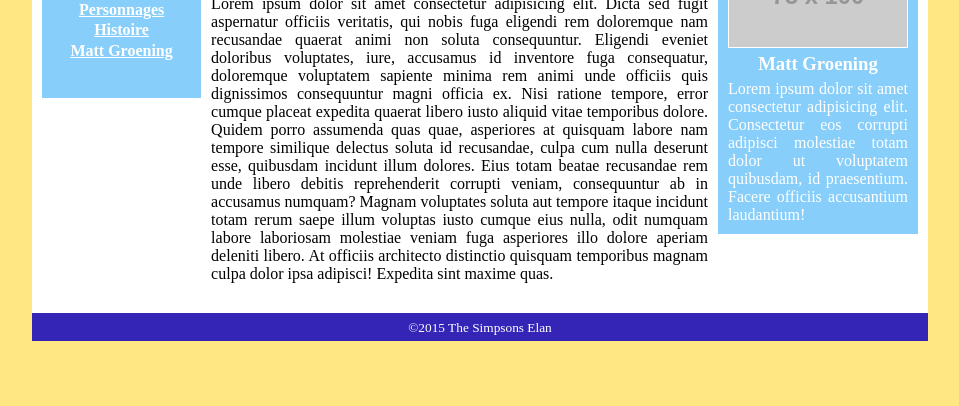
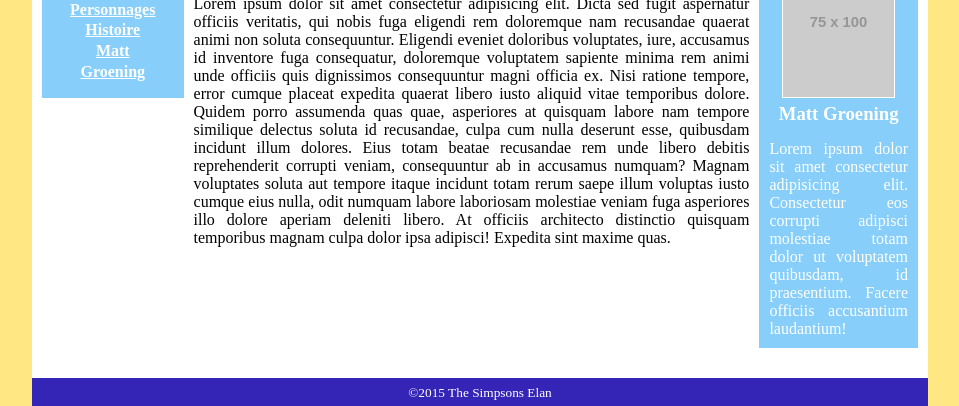
Before and after one commit to EGeldreich/Exo-Simpson, a plain HTML site: page index.html in a window 1280 px wide. Shown: the part 455-861 px from the top of the page, without its empty margins (160-1119 px from the left). Before the commit the page ends 800 px from the top, so only its background shows below. Drawn offline with Linux system fonts and the light colour scheme; placeholder pictures from the web are drawn by us.

Commit message:
Finalisation du code

```diff
--- a/style.css
+++ b/style.css
@@ -47,7 +47,7 @@ section {
     width: 100%;
 }
 nav {
-    width: 250px;
+    flex: 1 1 200px;
     height: 160px;
     padding: 20px;
     background-color: lightskyblue;
@@ -66,6 +66,9 @@ h1 {
     font-size: 2em;
     margin: 10px 0;
 }
+aside {
+    flex: 1 1 250px;
+}
 aside figure {
     padding: 10px;
     background-color: lightskyblue;
@@ -73,16 +76,16 @@ aside figure {
     flex-direction: column;
     gap: 5px;
     color: white;
-    width: 200px;
+    align-items: center;
     text-align: justify;
 }
 .img-matt {
     border: 1px solid white;
     object-fit: cover;
-    height: 100px;
+    height: 150px;
 }
-h3 {
-    text-align: center;
+aside figcaption {
+    margin-bottom: 10px;
 }
 
 /* FOOTER */
@@ -93,3 +96,9 @@ footer {
     text-align: center;
     padding: 5px;
 }
+
+@media (max-width: 800px) {
+    section {
+        flex-wrap: wrap;
+    }
+}
```
